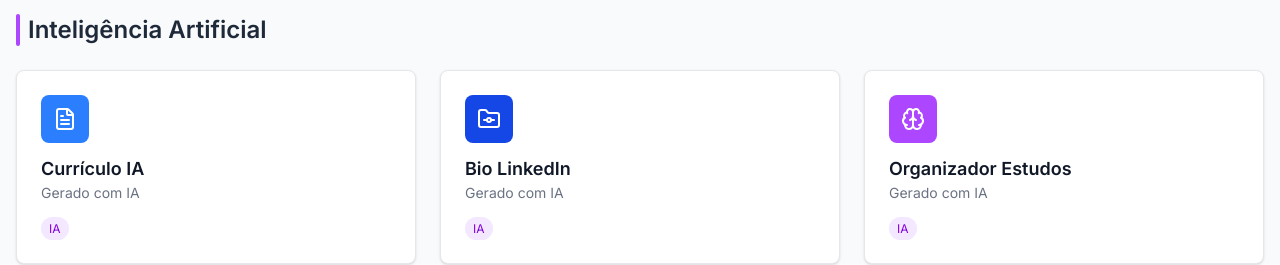
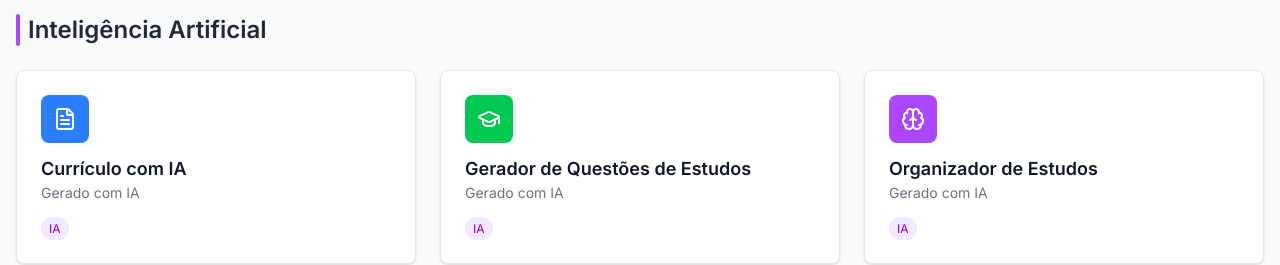
Before and after one commit to Gabriel-33/LifeProd, a Next.js app: page / in a window 1280 px wide. Shown: the part 586-851 px from the top of the page. Built offline with nearby package versions, Linux system fonts and the light colour scheme.

Commit message:
feat: adicionando enunciado de nova funcionalidade em LandingPage

```diff
--- a/app/page.tsx
+++ b/app/page.tsx
@@ -27,9 +27,10 @@ import {
 } from 'lucide-react';
 
 const tools = [
-  { name: 'Currículo IA', href: 'tools/curriculo-ia', icon: FileText, color: 'bg-blue-500', category: 'IA' },
+  { name: 'Currículo com IA', href: 'tools/curriculo-ia', icon: FileText, color: 'bg-blue-500', category: 'IA' },
+  { name: 'Gerador de Questões de Estudos', href: 'tools/gerador-questoes', icon: GraduationCap, color: 'bg-green-500', category: 'IA' },
+  { name: 'Organizador de Estudos', href: 'tools/organizador-estudos', icon: Brain, color: 'bg-purple-500', category: 'IA' },
   { name: 'Bio LinkedIn', href: 'tools/bio-linkedin', icon: FolderGitIcon, color: 'bg-blue-700', category: 'IA' },
-  { name: 'Organizador Estudos', href: 'tools/organizador-estudos', icon: Brain, color: 'bg-purple-500', category: 'IA' },
   { name: 'Planner Semanal', href: 'tools/planner-semanal', icon: Calendar, color: 'bg-orange-500', category: 'Produtividade' },
   { name: 'Checklist', href: 'tools/checklist', icon: CheckSquare, color: 'bg-teal-500', category: 'Produtividade' },
   { name: 'Streak de hábitos', href: 'tools/streak-habitos', icon: CalendarClock, color: 'bg-red-500', category: 'Produtividade' },
```
